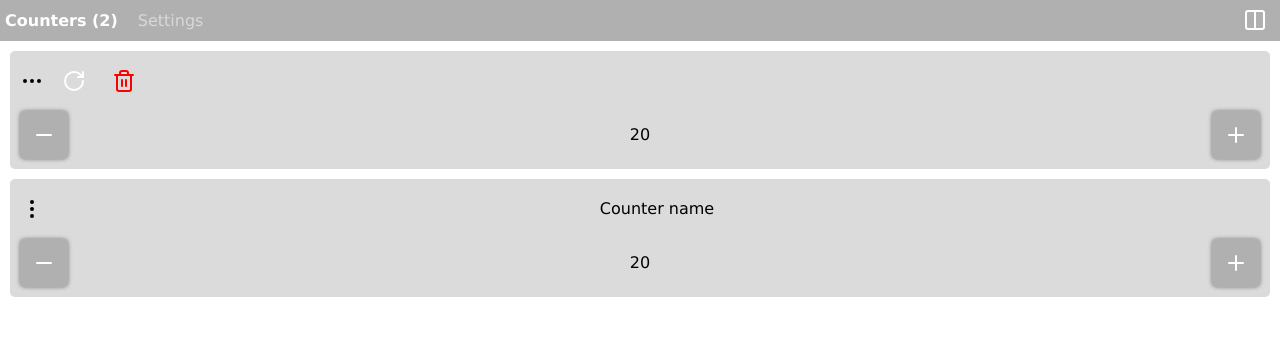
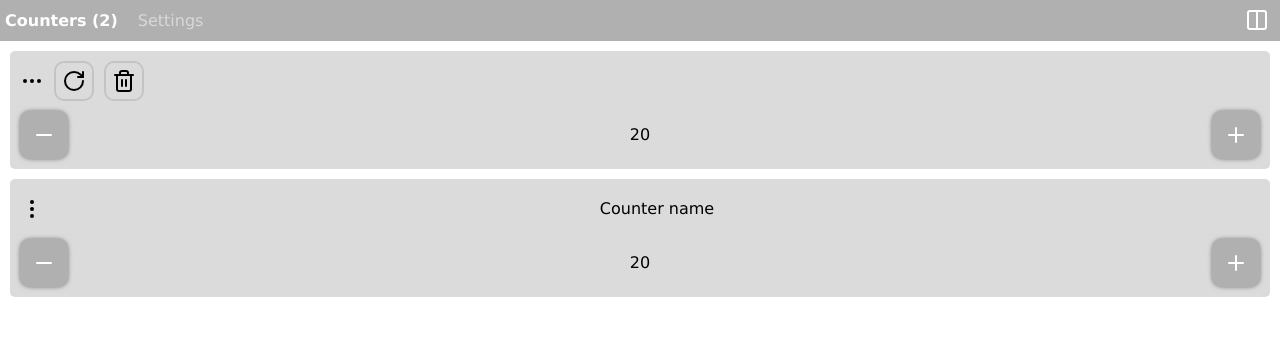
Before and after one commit to aurock-dev/counter, a Vue app: page / in a window 1280 px wide. Both pictures are taken after a click on the element 32 px from the left and 81 px from the top of the page. Shown: the top 337 px of the page. Built offline with nearby package versions, Linux system fonts and the light colour scheme.

Commit message:
💄 restyle option buttons in counter header

```diff
--- a/src/assets/base.css
+++ b/src/assets/base.css
@@ -4,14 +4,14 @@ body {
 
 button {
     display: inline-flex;
-    padding: 6px 8px;
+    padding: 6px;
     justify-content: center;
     align-items: center;
     gap: 10px;
     width: max-content;
     height: max-content;
     border: none;
-    border-radius: 5px;
+    border-radius: 10px;
     background-color: var(--dark-grey);
     color: var(--light);
     box-shadow: var(--default-shadow);
@@ -28,6 +28,12 @@ button.--btn-icon {
     box-shadow: none;
 }
 
+button.--outline {
+    box-shadow: none;
+    background: none;
+    border: solid 2px var(--outline-grey);
+}
+
 input {
     border: 1px solid var(--info);
     border-radius: 5px;
--- a/src/assets/variables.css
+++ b/src/assets/variables.css
@@ -3,6 +3,7 @@
     --grey: #dbdbdb;
     --light-grey: #d8d8d8;
     --dark-grey: #b0b0b0;
+    --outline-grey: #c4c4c4;
 
     --shadow-color: rgba(53, 53, 53, 0.59);
     --default-shadow: 0px 0px 4px 0px var(--shadow-color);
--- a/src/components/Counter.vue
+++ b/src/components/Counter.vue
@@ -61,11 +61,11 @@ onMounted(() => {
                 <EllipsisVertical />
             </div>
             <div v-if="optionsState" class="counter__options">
-                <button class="--btn-icon" @click="rotate">
-                    <RotateCw />
+                <button class="--outline" @click="rotate">
+                    <RotateCw color="black" />
                 </button>
-                <button class="--btn-icon" @click="handleDelete">
-                    <Trash2 color="red" />
+                <button class="--outline" @click="handleDelete">
+                    <Trash2 color="black" />
                 </button>
             </div>
             <template v-if="!optionsState">
```
